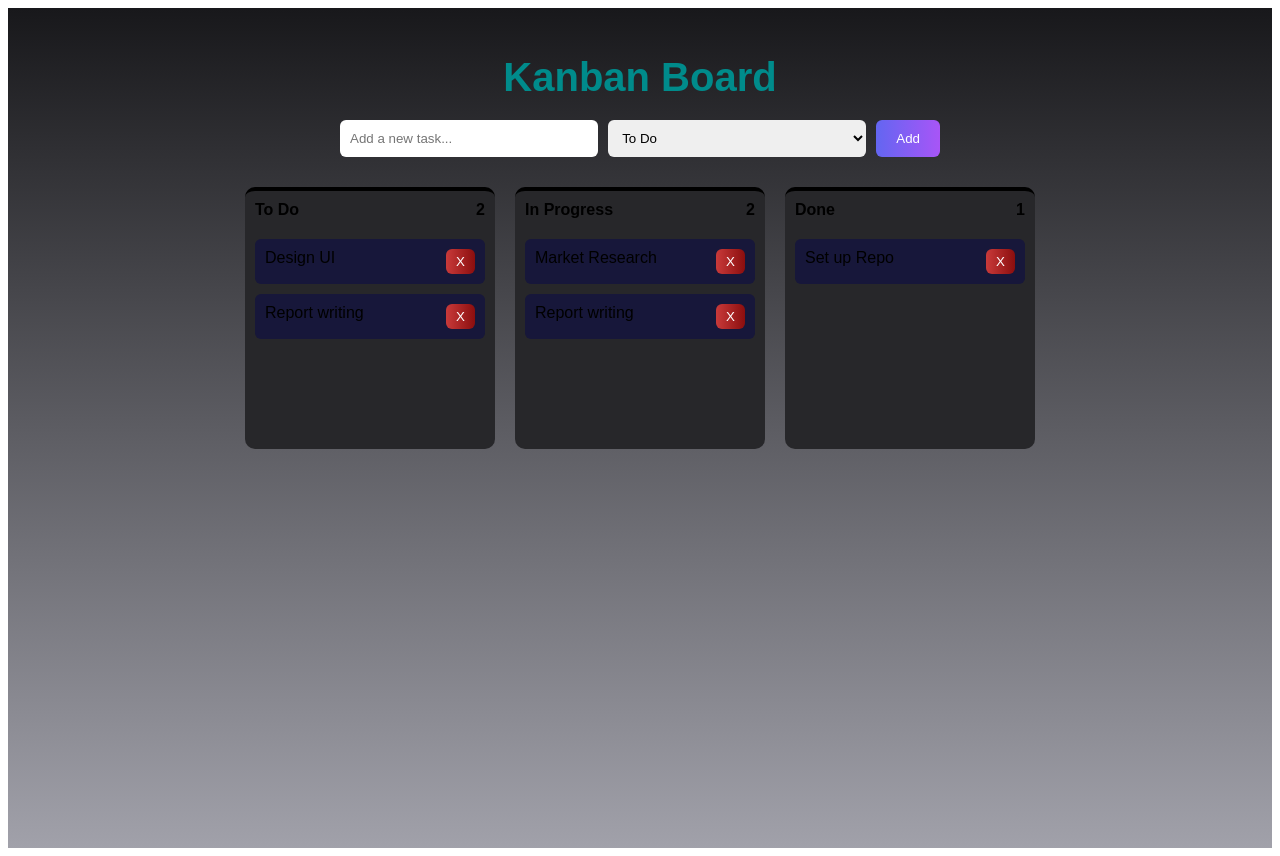
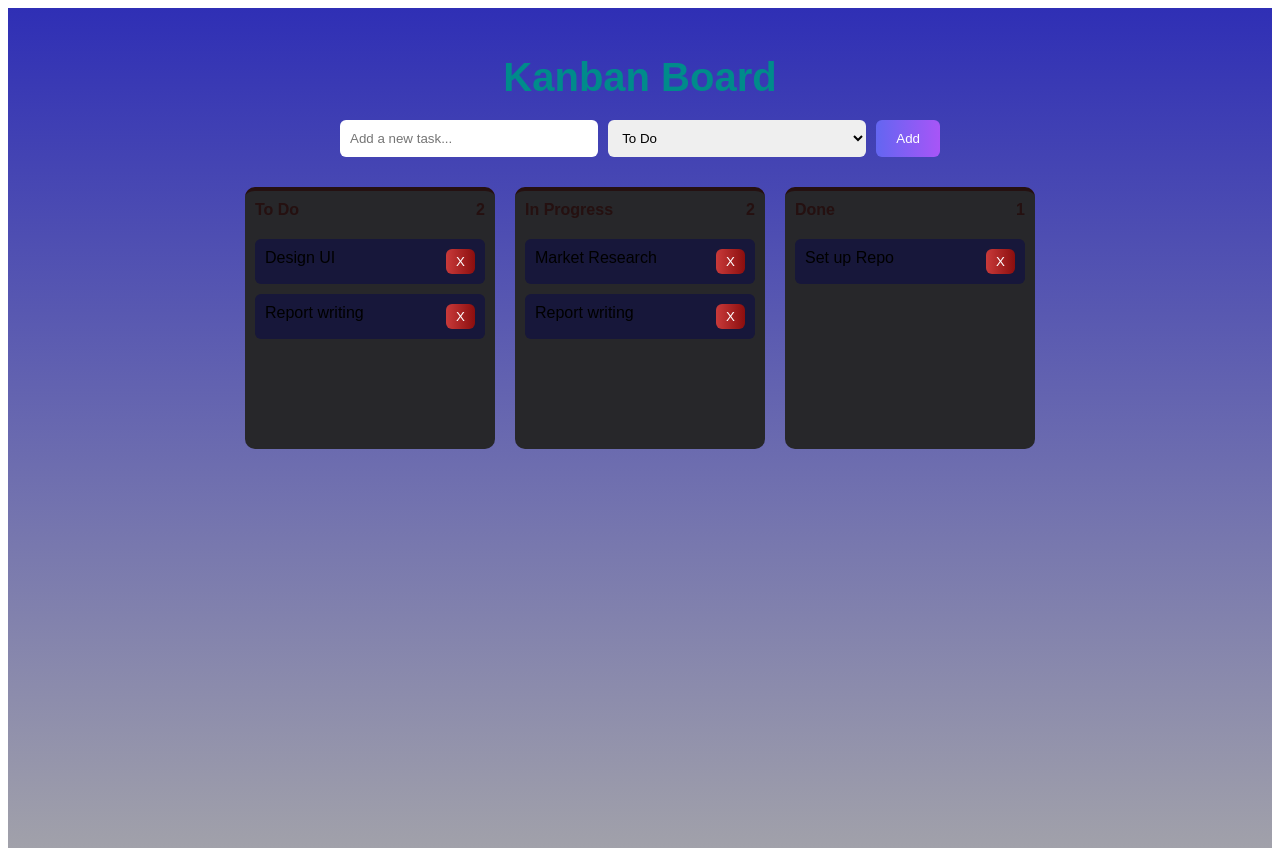
Before and after one commit to sufster/flowbit, a React (Vite) app: page / in a window 1280 px wide. Built offline with nearby package versions, Linux system fonts and the light colour scheme.

Commit message:
Update index.css

```diff
--- a/src/index.css
+++ b/src/index.css
@@ -1,7 +1,8 @@
 .app-container {
   padding: 20px;
   min-height: 100vh;
-  background: linear-gradient(to bottom, #18181b, #a1a1aa);
+  background: linear-gradient(#2f2fb5, #a1a1aa);
+  color: #251010;
   font-family: sans-serif;
 }
 
```
